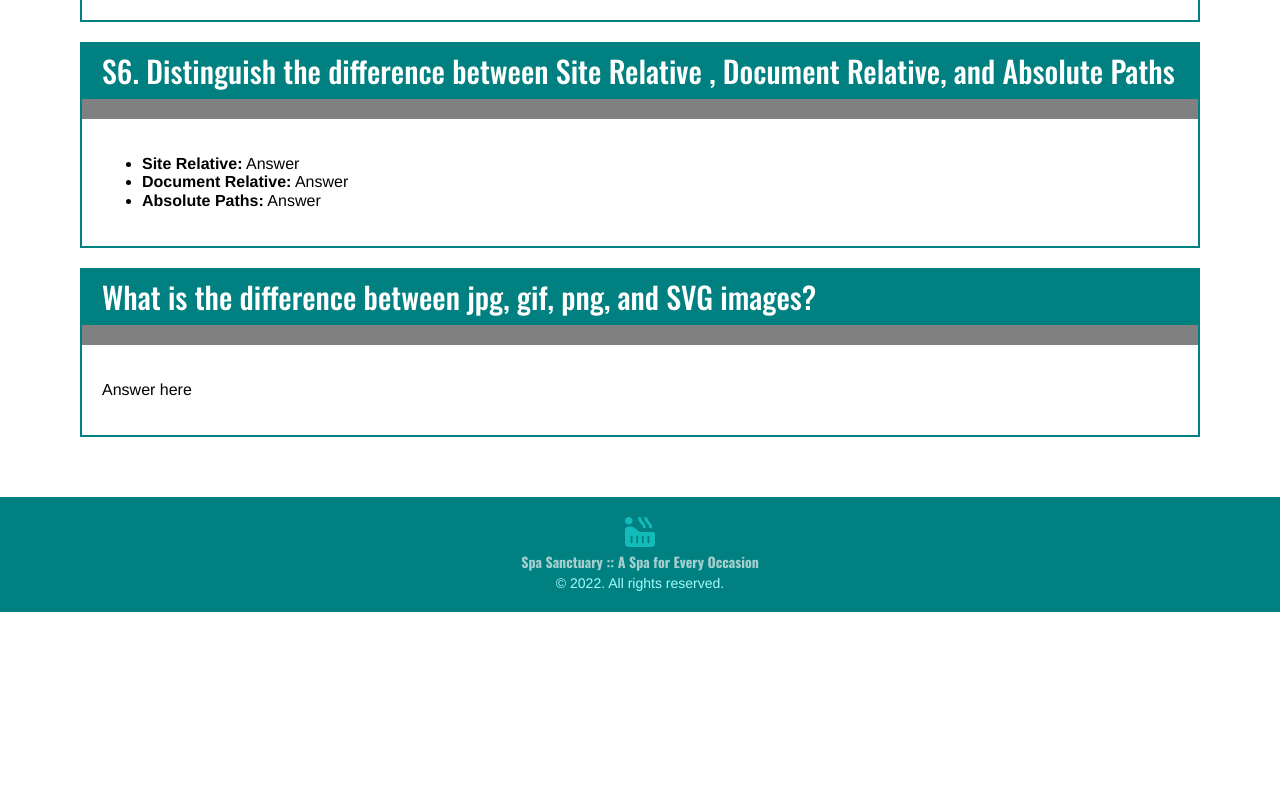
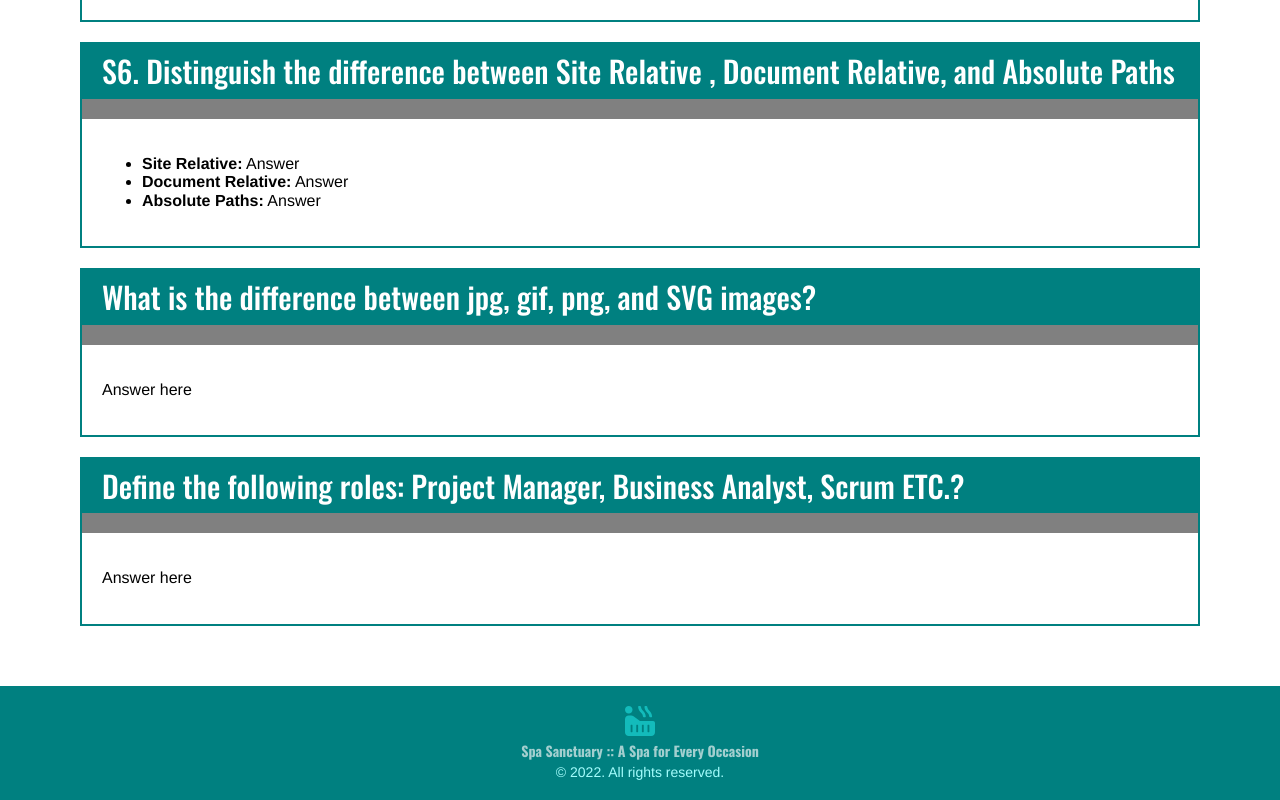
Before and after one commit to biancabonilla10/Web-1-Bonilla-Bianca-Final, a React (Create React App) app: page /homework in a window 1280 px wide. Shown: the part 1505-2305 px from the top of the page. Before the commit the page ends 2117 px from the top, so only its background shows below. Built offline with nearby package versions, Linux system fonts and the light colour scheme.

Commit message:
Updating Homework

```diff
--- a/src/React/Homework/Essays/Essays.jsx
+++ b/src/React/Homework/Essays/Essays.jsx
@@ -1,6 +1,5 @@
 import React from 'react';
 import styled from 'styled-components';
-import { PollingWatchKind } from 'typescript';
 
 import Essay from './Essay.jsx';
 
@@ -38,6 +37,9 @@ const Essays = () => {
     <Essay q= 'What is the difference between jpg, gif, png, and SVG images?'>
         <p>Answer here</p>
         </Essay>
+    <Essay q= 'Define the following roles: Project Manager, Business Analyst, Scrum ETC.?'>
+        <p>Answer here</p>
+        </Essay>
     </EssaysStyled>
     )
 }
```
